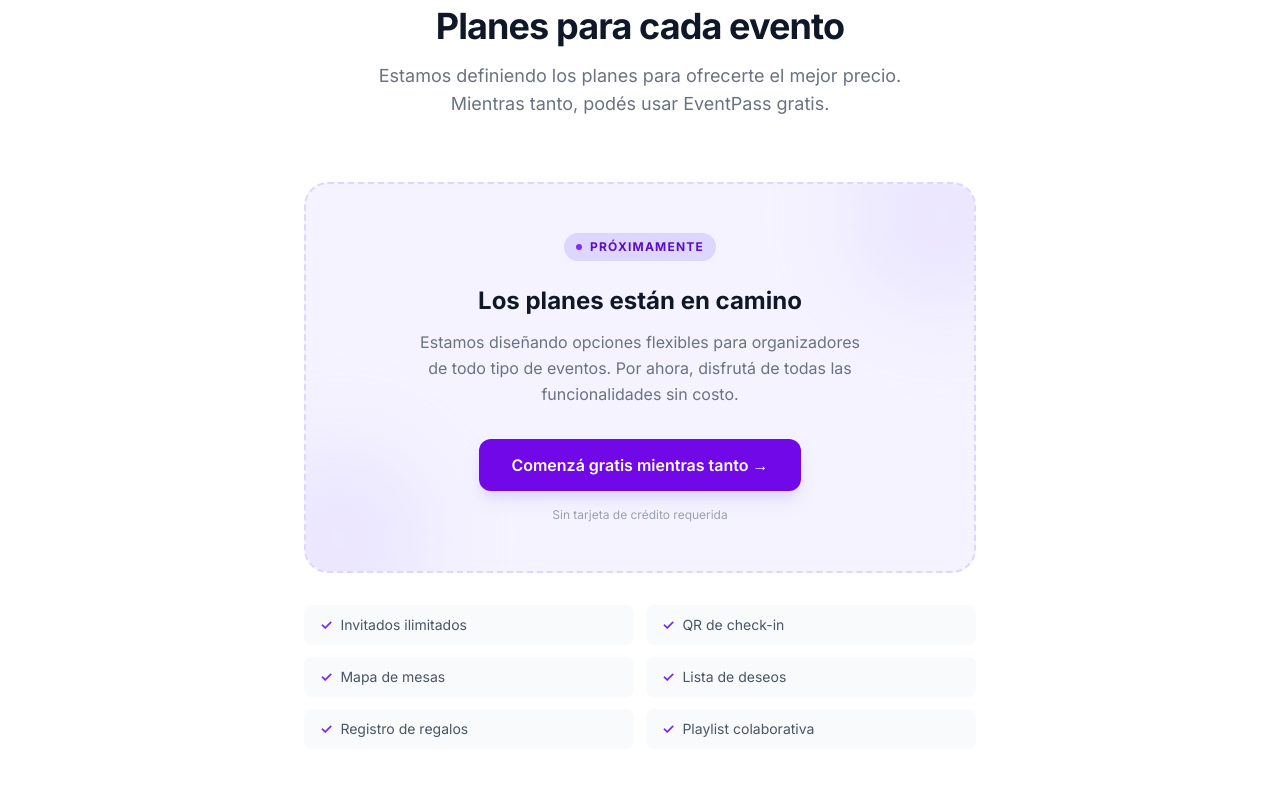
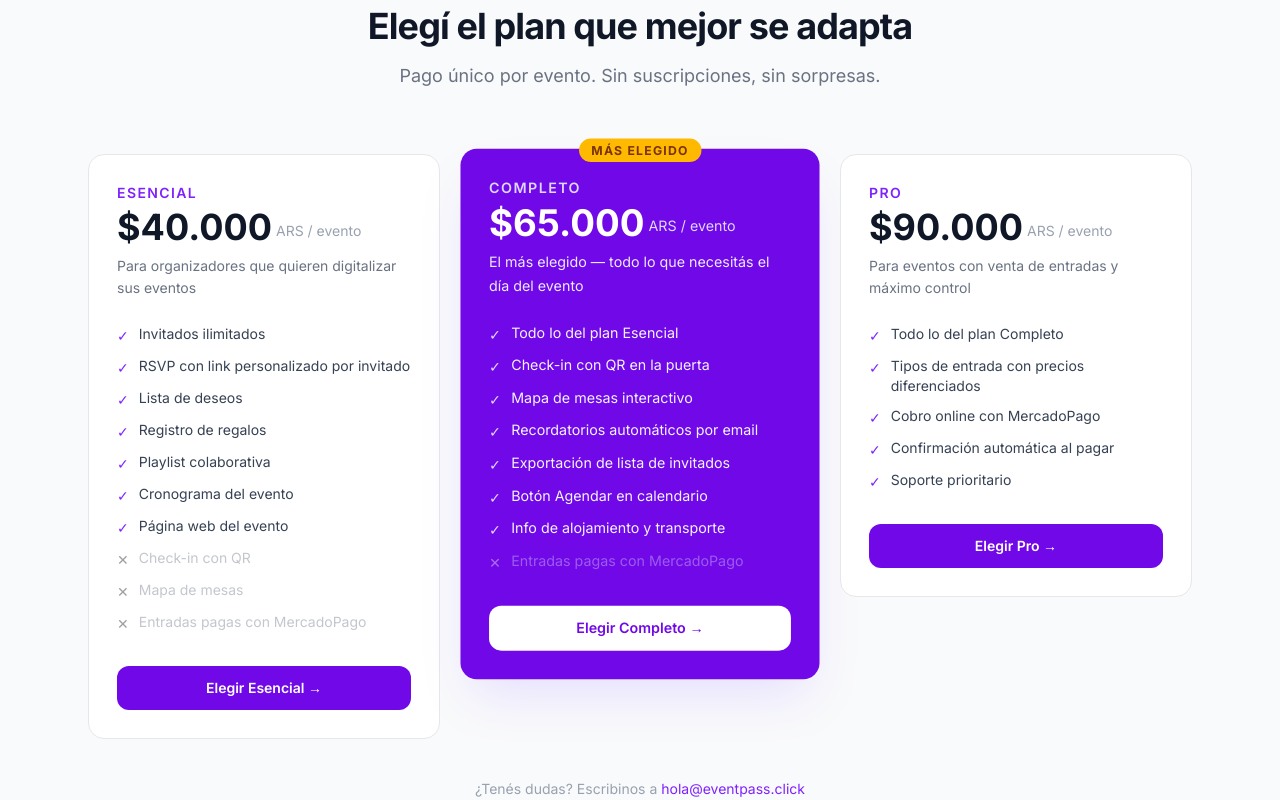
Before and after one commit to hostingenlinea/eventpass-landing, a Next.js app: page / in a window 1280 px wide. Shown: the part 2380-3180 px from the top of the page. Built offline with nearby package versions, Linux system fonts and the light colour scheme.

Commit message:
feat: precios reales — Esencial 40K, Completo 65K, Pro 90K

```diff
--- a/src/components/Pricing.tsx
+++ b/src/components/Pricing.tsx
@@ -1,6 +1,63 @@
+const APP_URL = "https://app.eventpass.click";
+
+const plans = [
+  {
+    id: "esencial",
+    name: "Esencial",
+    price: 40000,
+    description: "Para organizadores que quieren digitalizar sus eventos",
+    features: [
+      "Invitados ilimitados",
+      "RSVP con link personalizado por invitado",
+      "Lista de deseos",
+      "Registro de regalos",
+      "Playlist colaborativa",
+      "Cronograma del evento",
+      "Página web del evento",
+    ],
+    notIncluded: ["Check-in con QR", "Mapa de mesas", "Entradas pagas con MercadoPago"],
+    highlight: false,
+    cta: "Elegir Esencial",
+  },
+  {
+    id: "completo",
+    name: "Completo",
+    price: 65000,
+    description: "El más elegido — todo lo que necesitás el día del evento",
+    features: [
+      "Todo lo del plan Esencial",
+      "Check-in con QR en la puerta",
+      "Mapa de mesas interactivo",
+      "Recordatorios automáticos por email",
+      "Exportación de lista de invitados",
+      "Botón Agendar en calendario",
+      "Info de alojamiento y transporte",
+    ],
+    notIncluded: ["Entradas pagas con MercadoPago"],
+    highlight: true,
+    cta: "Elegir Completo",
+  },
+  {
+    id: "pro",
+    name: "Pro",
+    price: 90000,
+    description: "Para eventos con venta de entradas y máximo control",
+    features: [
+      "Todo lo del plan Completo",
+      "Tipos de entrada con precios diferenciados",
+      "Cobro online con MercadoPago",
+      "Confirmación automática al pagar",
+      "Soporte prioritario",
+    ],
+    notIncluded: [],
+    highlight: false,
+    cta: "Elegir Pro",
+  },
+];
+
 export default function Pricing() {
   return (
-    <section id="pricing" className="py-24 bg-white">
+    <section id="pricing" className="py-24 bg-gray-50">
       <div className="max-w-6xl mx-auto px-6">
         {/* Header */}
         <div className="text-center mb-16">
@@ -8,67 +65,84 @@
             Precios
           </p>
           <h2 className="text-3xl md:text-4xl font-bold text-gray-900 tracking-tight">
-            Planes para cada evento
+            Elegí el plan que mejor se adapta
           </h2>
           <p className="mt-4 text-gray-500 text-lg max-w-xl mx-auto">
-            Estamos definiendo los planes para ofrecerte el mejor precio. Mientras tanto, podés usar EventPass gratis.
+            Pago único por evento. Sin suscripciones, sin sorpresas.
           </p>
         </div>
 
-        {/* Coming soon card */}
-        <div className="max-w-2xl mx-auto">
-          <div className="relative rounded-3xl border-2 border-dashed border-violet-200 bg-violet-50 p-12 text-center overflow-hidden">
-            {/* Decorative blobs */}
-            <div className="absolute -top-16 -right-16 w-48 h-48 rounded-full bg-violet-200/40 blur-2xl pointer-events-none" />
-            <div className="absolute -bottom-16 -left-16 w-48 h-48 rounded-full bg-violet-200/40 blur-2xl pointer-events-none" />
+        {/* Plans grid */}
+        <div className="grid grid-cols-1 md:grid-cols-3 gap-6 items-start">
+          {plans.map((plan) => (
+            <div
+              key={plan.id}
+              className={`relative rounded-2xl p-7 flex flex-col ${
+                plan.highlight
+                  ? "bg-violet-700 text-white shadow-2xl shadow-violet-300/40 scale-[1.02]"
+                  : "bg-white border border-gray-200"
+              }`}
+            >
+              {plan.highlight && (
+                <div className="absolute -top-3 left-1/2 -translate-x-1/2">
+                  <span className="bg-amber-400 text-amber-900 text-xs font-bold px-3 py-1 rounded-full uppercase tracking-widest">
+                    Más elegido
+                  </span>
+                </div>
+              )}
 
-            <div className="relative">
-              <div className="inline-flex items-center gap-2 px-3 py-1.5 rounded-full bg-violet-200 text-violet-800 text-xs font-bold uppercase tracking-widest mb-6">
-                <span className="w-1.5 h-1.5 rounded-full bg-violet-600 animate-pulse" />
-                Próximamente
+              <div className="mb-6">
+                <p className={`text-sm font-semibold uppercase tracking-widest mb-1 ${plan.highlight ? "text-violet-200" : "text-violet-600"}`}>
+                  {plan.name}
+                </p>
+                <div className="flex items-end gap-1 mb-2">
+                  <span className={`text-4xl font-bold ${plan.highlight ? "text-white" : "text-gray-900"}`}>
+                    ${plan.price.toLocaleString("es-AR")}
+                  </span>
+                  <span className={`text-sm mb-1.5 ${plan.highlight ? "text-violet-200" : "text-gray-400"}`}>
+                    ARS / evento
+                  </span>
+                </div>
+                <p className={`text-sm leading-relaxed ${plan.highlight ? "text-violet-100" : "text-gray-500"}`}>
+                  {plan.description}
+                </p>
               </div>
 
-              <h3 className="text-2xl font-bold text-gray-900 mb-3">
-                Los planes están en camino
-              </h3>
-              <p className="text-gray-500 mb-8 max-w-md mx-auto leading-relaxed">
-                Estamos diseñando opciones flexibles para organizadores de todo tipo de eventos.
-                Por ahora, disfrutá de todas las funcionalidades sin costo.
-              </p>
+              <ul className="space-y-2.5 mb-8 flex-1">
+                {plan.features.map((f) => (
+                  <li key={f} className="flex items-start gap-2.5 text-sm">
+                    <span className={`mt-0.5 flex-shrink-0 ${plan.highlight ? "text-violet-200" : "text-violet-600"}`}>✓</span>
+                    <span className={plan.highlight ? "text-violet-50" : "text-gray-700"}>{f}</span>
+                  </li>
+                ))}
+                {plan.notIncluded.map((f) => (
+                  <li key={f} className="flex items-start gap-2.5 text-sm opacity-40">
+                    <span className="mt-0.5 flex-shrink-0">✕</span>
+                    <span className={plan.highlight ? "text-violet-200" : "text-gray-500"}>{f}</span>
+                  </li>
+                ))}
+              </ul>
 
               <a
-                href="https://app.eventpass.click/register"
-                className="inline-block px-8 py-3.5 rounded-xl bg-violet-700 text-white font-semibold hover:bg-violet-800 transition-colors shadow-lg shadow-violet-200"
+                href={`${APP_URL}/register?plan=${plan.id}`}
+                className={`block text-center py-3 rounded-xl font-semibold text-sm transition-colors ${
+                  plan.highlight
+                    ? "bg-white text-violet-700 hover:bg-violet-50"
+                    : "bg-violet-700 text-white hover:bg-violet-800"
+                }`}
               >
-                Comenzá gratis mientras tanto →
+                {plan.cta} →
               </a>
+            </div>
+          ))}
+        </div>
 
-              <p className="mt-4 text-xs text-gray-400">
-                Sin tarjeta de crédito requerida
-              </p>
-            </div>
-          </div>
-
-          {/* Features included */}
-          <div className="mt-8 grid grid-cols-2 gap-3">
-            {[
-              "✓ Invitados ilimitados",
-              "✓ QR de check-in",
-              "✓ Mapa de mesas",
-              "✓ Lista de deseos",
-              "✓ Registro de regalos",
-              "✓ Playlist colaborativa",
-            ].map((item) => (
-              <div
-                key={item}
-                className="flex items-center gap-2 text-sm text-gray-600 bg-gray-50 rounded-lg px-4 py-2.5"
-              >
-                <span className="text-violet-600 font-semibold">{item.split(" ")[0]}</span>
-                <span>{item.slice(2)}</span>
-              </div>
-            ))}
-          </div>
-        </div>
+        <p className="text-center text-sm text-gray-400 mt-10">
+          ¿Tenés dudas? Escribinos a{" "}
+          <a href="mailto:hola@eventpass.click" className="text-violet-600 hover:underline">
+            hola@eventpass.click
+          </a>
+        </p>
       </div>
     </section>
   );
```
